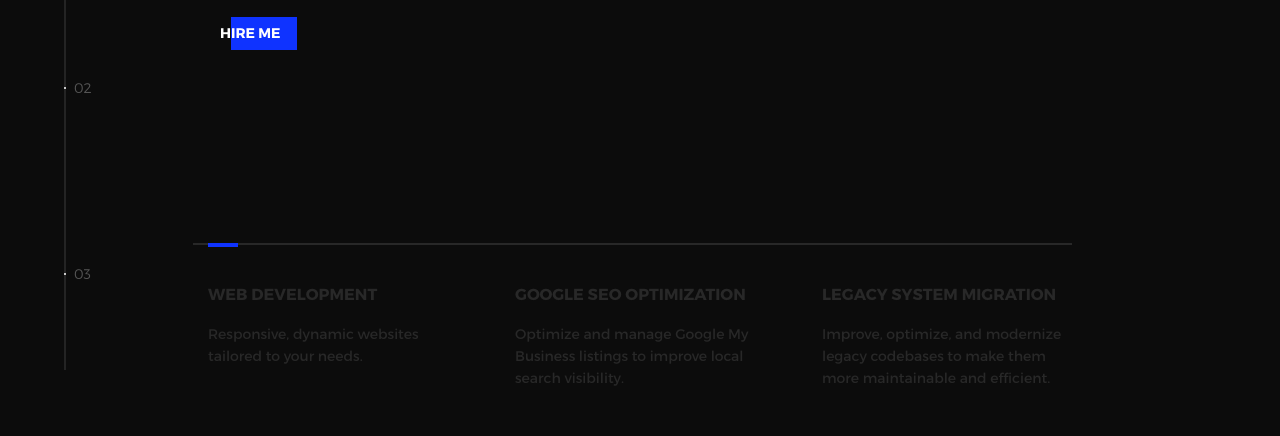
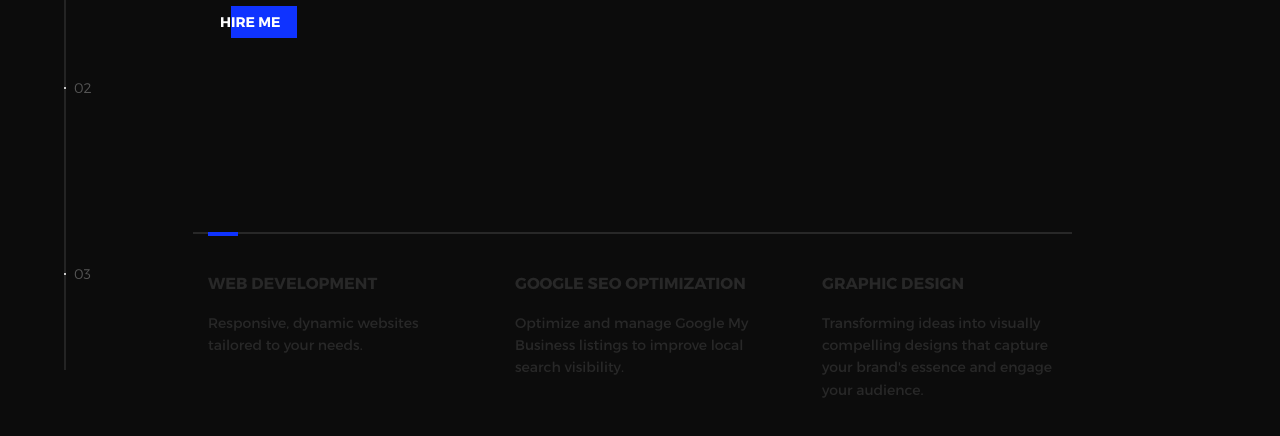
Before and after one commit to mchimbakate/tchimbakate.github.io, a plain HTML site: page index.html in a window 1280 px wide. Shown: the part 310-746 px from the top of the page. Drawn offline with nearby package versions, Linux system fonts and the light colour scheme.

Commit message:
updated offerings

```diff
--- a/index.html
+++ b/index.html
@@ -56,9 +56,9 @@
                                             visibility.</p>
                                     </a>
                                     <a href="#0">
-                                        <h3>Legacy System Migration</h3>
-                                        <p>Improve, optimize, and modernize legacy codebases to make them more
-                                            maintainable and efficient.</p>
+                                        <h3>Graphic Design</h3>
+                                        <p>Transforming ideas into visually compelling designs that capture your brand's
+                                            essence and engage your audience.</p>
                                     </a>
                                 </div>
                             </div>
```
